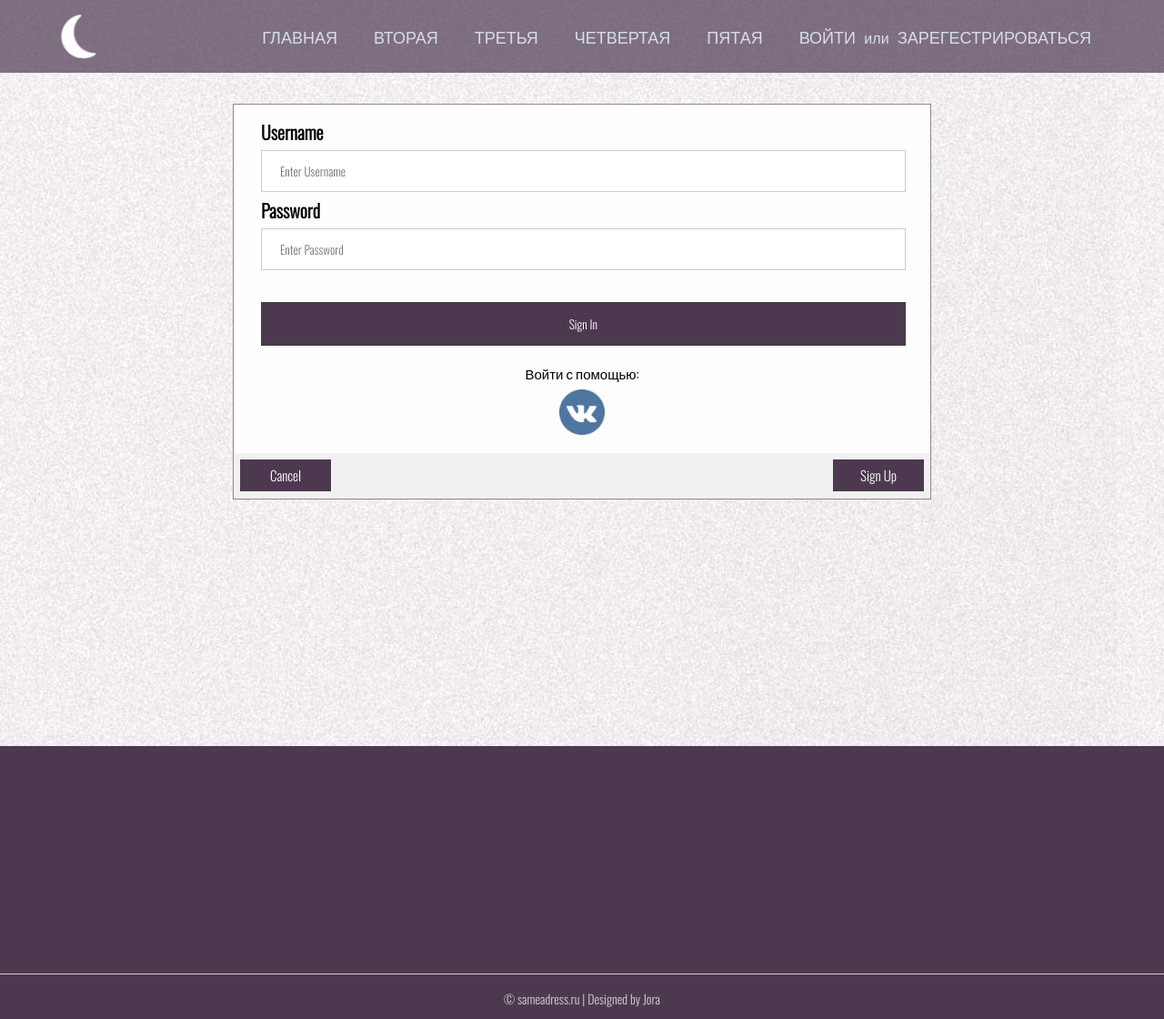
After one commit to joratapok/MyProject, a Django app: template templates/account/login.html in a window 1280 px wide. The commit adds this page. Shown: the whole page at 91% size. Run offline with Django 3.2, Linux system fonts and the light colour scheme; the template is opened without the code that fills it: values that come from a table or form of the project are taken from there, others are empty; some libraries are stand-ins or nearby versions.

Commit message:
cut templates

```diff
--- a/MyApp/forms.py
+++ b/MyApp/forms.py
@@ -1,13 +1,15 @@
 from django import forms
 
 from MyApp.models import Comments
+from snowpenguin.django.recaptcha3.fields import ReCaptchaField
 
 
 class CommentForm(forms.ModelForm):
+    captcha = ReCaptchaField()
 
     class Meta:
         model = Comments
-        fields = ('text', )
+        fields = ('text', 'captcha' )
         widgets = {
             'text': forms.Textarea({
                 'placeholder': 'Ваш комментарий', 'width': '100%',
--- a/MyApp/models.py
+++ b/MyApp/models.py
@@ -1,6 +1,6 @@
 from django.contrib.auth.models import User
 from django.db import models
-from django.urls import reverse
+
 
 
 class Comments(models.Model):
--- a/MyApp/static/MyApp/css/new.css
+++ b/MyApp/static/MyApp/css/new.css
@@ -52,7 +52,7 @@ button::-moz-focus-inner {
 
 a, a:visited {
   text-decoration: none;
-  color: #000;
+
 }
 
 a:hover {
@@ -84,8 +84,8 @@ html, body {
 #myBtn {
   display: none;
   position: fixed;
-  bottom: 20px;
-  right: 30px;
+  bottom: 80px;
+  right: 15px;
   z-index: 9;
   font-size: 12px;
   font-weight: bold;
@@ -171,6 +171,25 @@ html, body {
   font-size: 18px;
   text-decoration: none;
 }
+nav ul li span {
+  color: #d5ddef;
+  font-size: 16px;
+}
+
+nav ul li a,
+nav ul li a:after,
+nav ul li a:before {
+  transition: all .5s;
+}
+nav ul li a:hover {
+  color: #000;
+  font-weight: bold;
+}
+
+.blank-box {
+  height: 50px;
+}
+
 /* -------------------/MENU--------------------- */
 
 /* -------------------CONTENT------------------- */
@@ -183,7 +202,7 @@ html, body {
 }
 
 .content-body {
-  padding: 100px 0 0 0;
+  padding: 60px 0 0 0;
 }
 
 .content {
@@ -411,6 +430,9 @@ html, body {
   display: flex;
   justify-content: center;
 }
+.container__form-text p {
+  font-size: 20px;
+}
 .button__form-text {
   width: 90%;
 }
@@ -418,6 +440,7 @@ html, body {
   float: right;
   background-color: #4c394f;
   border: none;
+  font-size: 20px;
   color: white;
   padding: 16px 32px;
   text-decoration: none;
@@ -495,7 +518,6 @@ html, body {
 .ava__message {
   border-right: 1px solid #000;
   width: 20%;
-  height: 120px;
   text-align: center;
 }
 .ava__message img {
@@ -780,6 +802,7 @@ html, body {
 
 }
 .cancel-div {
+  text-align: center;
   font-size: 15px;
   background: #4c394f;
   color: #fff;
@@ -789,6 +812,7 @@ html, body {
 }
 
 .signup-div {
+  text-align: center;
   font-size: 15px;
   background: #4c394f;
   color: #fff;
--- /dev/null
+++ b/templates/account/login.html
@@ -0,0 +1,67 @@
+{% extends "base.html" %}
+
+{% load i18n %}
+{% load account socialaccount static %}
+
+{% block title %}Sign In{% endblock %}
+
+{% block content %}
+
+<div class="inlogin">
+    <form class="login" method="POST" action="{% url 'account_login' %}">
+    {% csrf_token %}
+
+    {% if redirect_field_value %}
+    <input type="hidden" name="{{ redirect_field_name }}" value="{{ redirect_field_value }}" />
+    {% endif %}
+
+        <div class="container">
+            <label for="uname"><b>Username</b></label>
+            <input type="text" placeholder="Enter Username" autocomplete="username" name="login" maxlength="150" required id="id_login">
+
+            <label for="psw"><b>Password</b></label>
+            <input type="password" placeholder="Enter Password" name="password" required id="id_password">
+
+            <button class="primaryAction" type="submit">{% trans "Sign In" %}</button>
+
+            {% if form.non_field_errors %}
+                <div class="alert alert-warning">
+                    <div class="alert-warning-box">
+                        <ul class="errorlist nonfield">
+                            {{ form.non_field_errors }}
+                        </ul>
+                    </div>
+                </div>
+            {% endif %}
+
+        </div>
+    </form>
+
+
+
+    <div class="social">
+        <div class="title__social">Войти с помощью:</div>
+            <div class="body__social">
+                <a href="{% provider_login_url 'vk' method='oauth2' %}">
+                    <img class="vk_logo" src="{% static 'MyApp/img/ikons/vk.png' %}" alt="">
+                </a>
+            </div>
+        </div>
+
+        <div class="cancel-container">
+            <a href="{% url 'comment_list' %}">
+                <div class="cancel-div">
+                    Cancel
+                </div>
+            </a>
+
+            <a href="{{ signup_url }}">
+                <div class="signup-div">
+                    Sign Up
+                </div>
+            </a>
+        </div>
+    </div>
+</div>
+
+{% endblock content %}
--- /dev/null
+++ b/templates/base.html
@@ -0,0 +1,32 @@
+<!DOCTYPE html>
+{% load static recaptcha3 %}
+<html lang='en'>
+	<head>
+		<meta charset="utf-8">
+	    <meta name="viewport" content="width=device-width, initial-scale=1, user-scalable=0, shrink-to-fit=no">
+		<link rel="stylesheet" type="text/css" href="{% static 'MyApp/css/new.css' %}">
+		<link rel="stylesheet" type="text/css" href="{% static 'MyApp/css/libs/animate.css' %}">
+		<title>{% block title %} {% endblock title %}</title>
+        {% recaptcha_init %}
+        {% recaptcha_ready action_name='homepage' %}
+	</head>
+	<body>
+        <button onclick="topFunction()" id="myBtn" title="Go to top">
+			<img src="{% static 'MyApp/img/ikons/up.png' %}" class="up_but" alt="">
+		</button>
+		<div class="wrapper">
+
+			{% include 'include/navbar.html' %}
+
+            {% block content %} {% endblock content %}
+
+            {% include 'include/footer.html' %}
+
+        </div>
+    </body>
+	<script src="https://code.jquery.com/jquery-3.5.1.min.js"></script>
+	<script src="{% static 'MyApp/js/script.js' %}"></script>
+	<script src="{% static 'MyApp/js/wow.js' %}"></script>
+	<script>new WOW().init();</script>
+
+</html>
--- /dev/null
+++ b/templates/include/footer.html
@@ -0,0 +1,27 @@
+<!--Footer-->
+
+<div class="footer">
+<div class="footer-content">
+    <div class="footer-section about">
+
+
+        <div class="comment-field">
+
+
+
+        </div>
+
+
+    </div>
+    <div class="footer-section links">
+
+    </div>
+    <div class="footer-section contact-form">
+
+    </div>
+</div>
+<div class="footer-bottom">
+    &copy; sameadress.ru | Designed by Jora
+</div>
+</div>
+<!-- // Footer-->
--- /dev/null
+++ b/templates/include/navbar.html
@@ -0,0 +1,46 @@
+{% load static %}
+<!--header-->
+<header class="header">
+    <div class="container">
+        <div class="header__body">
+            <a href="{% url 'comment_list' %}" class="header__logo">
+                <img src="{% static 'MyApp/img/moon.png' %}">
+            </a>
+            <div class="header__burger">
+                <span></span>
+            </div>
+            <nav class="header__menu">
+                <ul class="header__list">
+                    <li>
+                        <a href="{% url 'comment_list' %}" class="header__link">Главная</a>
+                    </li>
+                    <li>
+                        <a class="header__link">Вторая</a>
+                    </li>
+                    <li>
+                        <a class="header__link">Третья</a>
+                    </li>
+                    <li>
+                        <a class="header__link">Четвертая</a>
+                    </li>
+                    <li>
+                        <a href="/" class="header__link">Пятая</a>
+                    </li>
+                    <li>
+
+                        {% if user.is_authenticated %}
+                            <span>Привет, {{ user.username }}&nbsp&nbsp&nbsp</span>
+                            <a href="{% url 'account_logout' %}" class="header__link">Выход </a>
+                        {% else %}
+                            <a href="{% url 'account_login' %}" class="header__link">Войти</a> <span>&nbsp или &nbsp</span>
+                            <a href="{% url 'account_signup' %}" class="header__link">Зарегестрироваться</a>
+                        {% endif %}
+
+                    </li>
+                </ul>
+            </nav>
+        </div>
+    </div>
+</header>
+<div class="blank-box"></div>
+<!-- // header-->
```
Also changed, not shown: MyApp/views.py (+4 -6 lines), MyProject/settings.py (+6 -1 lines), templates/MyApp/comments_list.html (+43 -97 lines), templates/account/signup.html (added, +87 -0 lines), MyApp/static/MyApp/img/ikons/vk.png (added).
